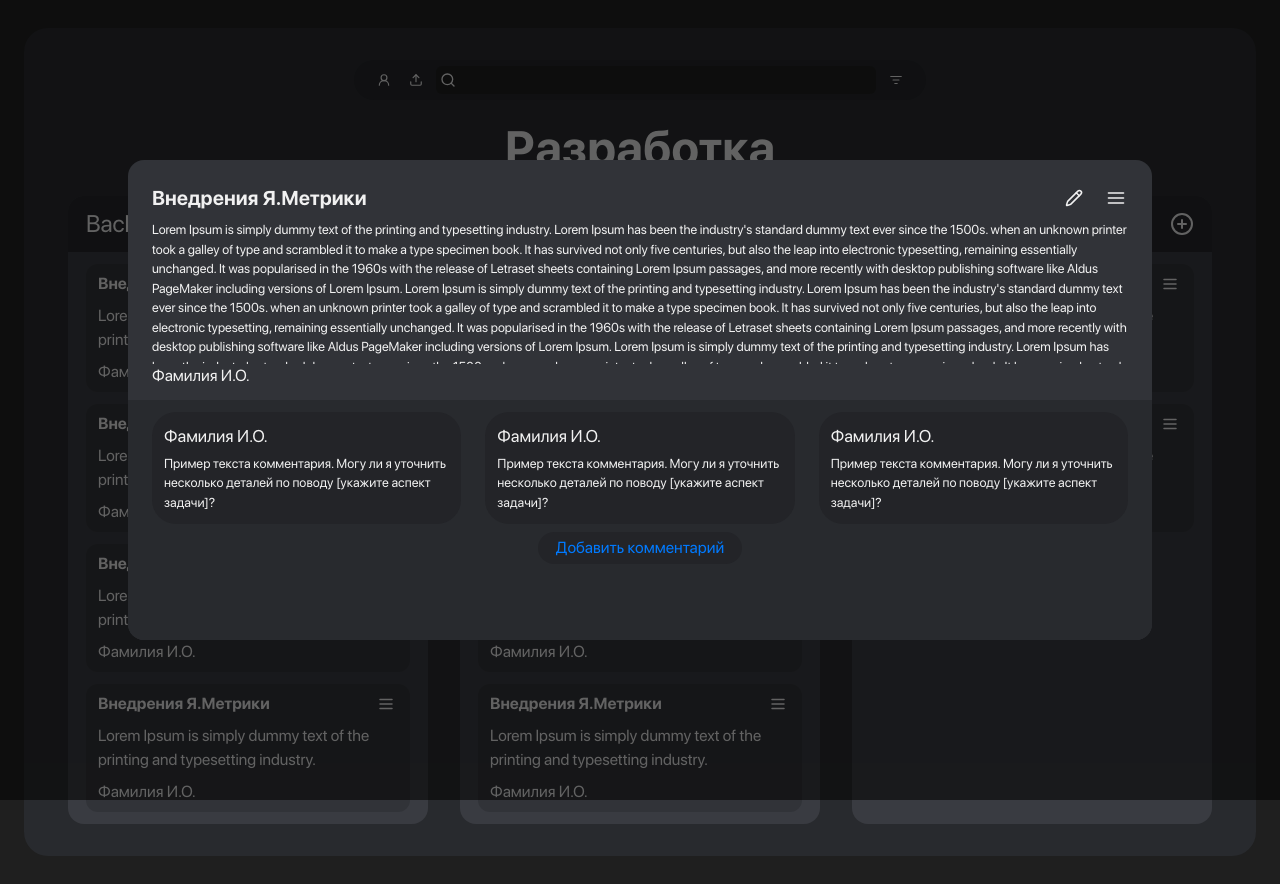
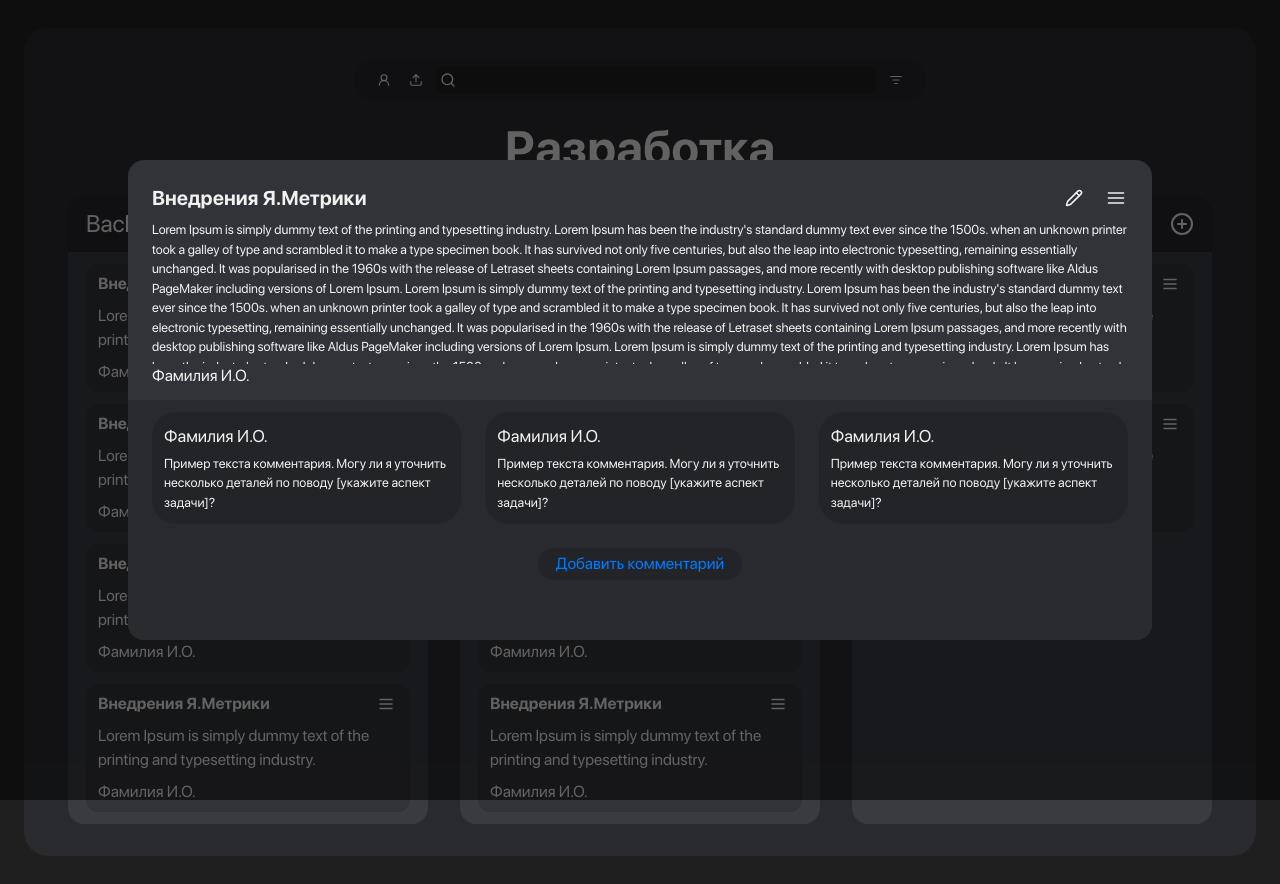
Before and after one commit to BigEnterpriseTechCorporation/Frontend, a Next.js app: page / in a window 1280 px wide. Both pictures are taken after a click on the button 386 px from the left and 284 px from the top of the page. Built offline with nearby package versions, Linux system fonts and the light colour scheme.

Commit message:
fat: add adapt to fulltask

```diff
--- a/components/layout/fulltask.tsx
+++ b/components/layout/fulltask.tsx
@@ -17,7 +17,7 @@
 	return (
 		<AsideContainer
 			rootClassName={!isFullTaskOpened ? '!hidden' : 'flex justify-center items-center'}
-			className={cn('!p-0', '!h-3/5 !w-4/5', 'grid grid-rows-2')}>
+			className={cn('!p-0', 'lg:!h-3/5 !w-4/5', 'grid grid-rows-2')}>
 			<main className={cn('pt-6 px-6 pb-3', 'grid grid-rows-[max-content_auto_fit-content]')}>
 				<div className="flex justify-between">
 					<h2 className="text-xl font-semibold">{taskData.title}</h2>
@@ -36,12 +36,13 @@
 			{
 				//? Comments
 			}
-			<section className={cn('px-6 py-3', 'bg-DT_WTBack', 'rounded-b-2xl', 'flex flex-col items-center gap-2')}>
-				<div className={cn('grid grid-cols-3 justify-between gap-6', ' w-full')}>
+			<section className={cn('px-6 py-3', 'overflow-scroll', 'bg-DT_WTBack', 'rounded-b-2xl', 'flex flex-col items-center gap-2')}>
+				<div className={cn('sm:grid sm:grid-cols-3 sm:justify-between sm:gap-6', ' w-full')}>
 					{taskData.comments.map(commentId => {
 						const commentData = comments[commentId - 1]
 						return (
 							<Comment
+
 								author={commentData.author}
 								text={commentData.text}
 								key={`comment_${commentId}`}
@@ -49,7 +50,7 @@
 						)
 					})}
 				</div>
-				<button className={cn('text-center text-Blue', 'bg-DT_TextboxCont', 'py-1 px-4.5', ' rounded-full')}>Добавить комментарий</button>
+				<button className={cn('text-center text-Blue', 'bg-DT_TextboxCont', 'py-1 px-4.5', 'mt-4', ' rounded-full')}>Добавить комментарий</button>
 			</section>
 		</AsideContainer>
 	)
--- a/components/ui/comment.tsx
+++ b/components/ui/comment.tsx
@@ -9,7 +9,7 @@
 export default function Comment({ author, text, ...props }: CommentProps) {
 	return (
 		<div
-			className={cn('bg-DT_TextboxCont', 'self-stretch', 'rounded-3xl', 'p-3')}
+			className={cn('bg-DT_TextboxCont', 'self-stretch', 'mb-4 sm:mb-0', 'sm:rounded-3xl', 'p-3')}
 			{...props}>
 			<h4 className={cn("text-lg","mb-1")}>{author}</h4>
 			<h5 className="text-sm">{text}</h5>
```
